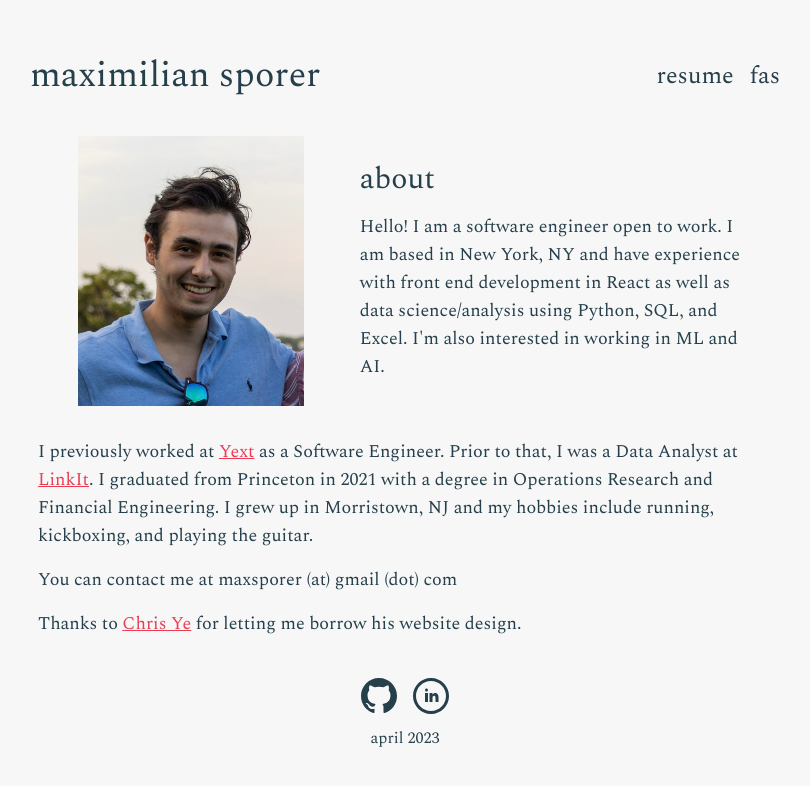
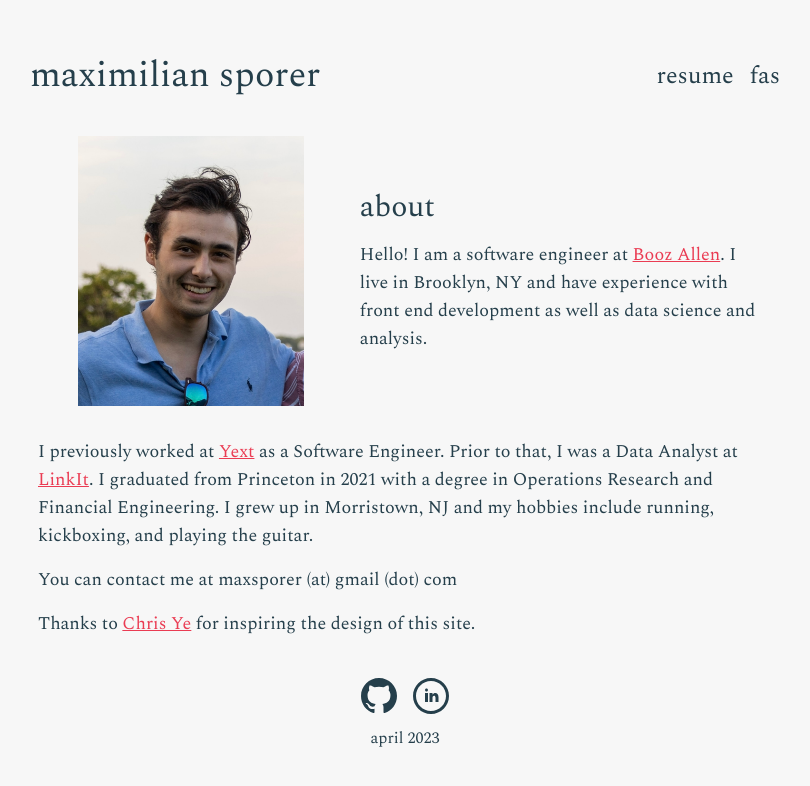
Before and after one commit to maxsporer/maxsporer.github.io, a React (Create React App) app: page / in a window 1280 px wide. Shown: the top 786 px of the page, without its empty margins (235-1045 px from the left). Built offline with nearby package versions, Linux system fonts and the light colour scheme.

Commit message:
update about section

```diff
--- a/src/components/About.tsx
+++ b/src/components/About.tsx
@@ -32,7 +32,7 @@ function About() {
             about
           </div>
           <div>
-            Hello! I am a software engineer open to work. I am based in New York, NY and have experience with front end development in React as well as data science/analysis using Python, SQL, and Excel. I'm also interested in working in ML and AI.
+            Hello! I am a software engineer at <a className="link-primary" href="https://www.boozallen.com/">Booz Allen</a>. I live in Brooklyn, NY and have experience with front end development as well as data science and analysis.
           </div>
         </div>
       </div>
@@ -43,7 +43,7 @@ function About() {
         You can contact me at maxsporer (at) gmail (dot) com
       </div>
       <div className="pt-4">
-      Thanks to <a className="link-primary" href="https://czye17.github.io/">Chris Ye</a> for letting me borrow his website design.
+      Thanks to <a className="link-primary" href="https://czye17.github.io/">Chris Ye</a> for inspiring the design of this site.
       </div>
     </div>
   )
```
Also changed, not shown: 1 other file (tests, documents, lock files or other folders).
